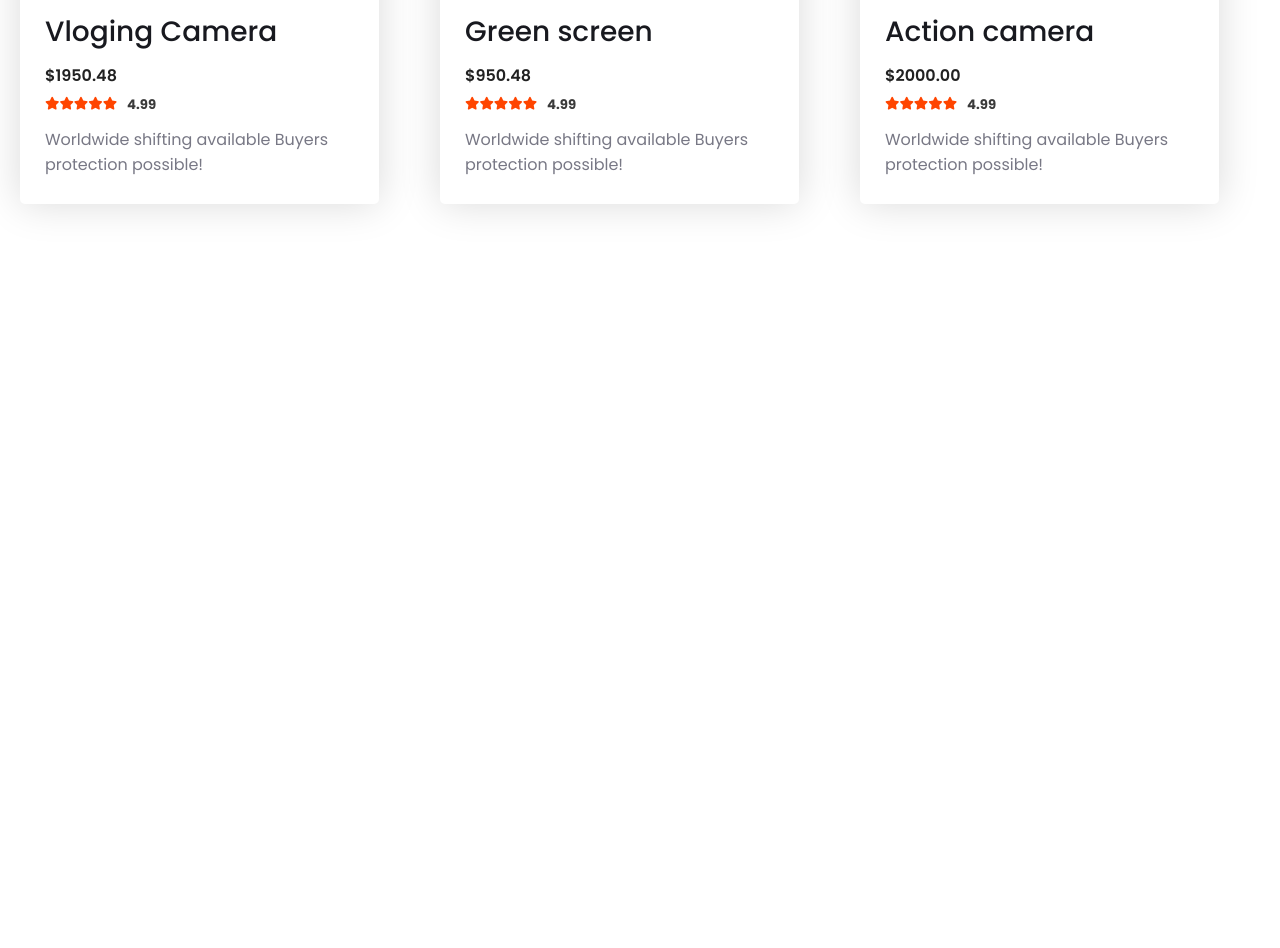
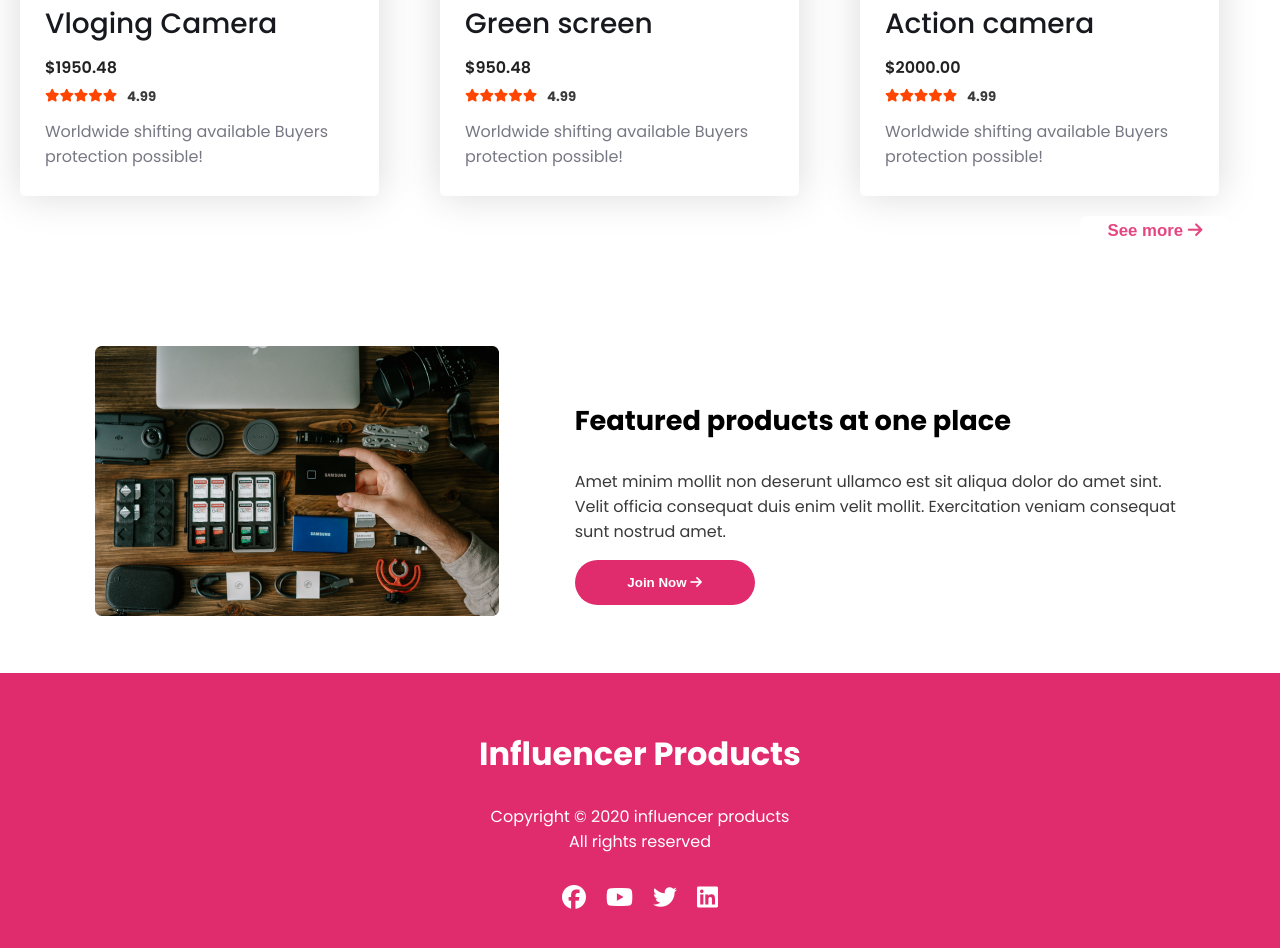
Before and after one commit to Sadman-Sakib56/Influenciar-Gear, a plain HTML site: page index.html in a window 1280 px wide. Shown: the part 2232-3180 px from the top of the page. Before the commit the page ends 2536 px from the top, so only its background shows below. Drawn offline with Linux system fonts and the light colour scheme.

Commit message:
final-commit

```diff
--- a/index.html
+++ b/index.html
@@ -208,14 +208,36 @@
                     </div>
                     <p class="box-description">Worldwide shifting available Buyers protection possible!</p>
                 </div>
+                <button class="btn-see-more">
+                    See more <i class="fa-solid fa-arrow-right"></i>
+                </button>
 
+            </div>
+        </section>
+        <section class="feature-sec">
+            <div class="feature-img">
+                <img src="media/images/gear.png" alt="">
+            </div>
+            <div class="feature-info">
+                <h3 class="feature-title">Featured products at one place</h3>
+                <p class="feature-description dark-1">Amet minim mollit non deserunt ullamco est sit aliqua dolor do
+                    amet sint.
+                    Velit officia consequat duis enim velit mollit. Exercitation veniam consequat sunt nostrud amet.</p>
+                <button class="btn-primary">Join Now <i class="fa-solid fa-arrow-right"></i></button>
             </div>
         </section>
 
     </main>
 
-    <footer>
-
+    <footer class="text-center">
+        <h2 class="footer-title">Influencer Products</h2>
+        <p class="footer-description">Copyright © 2020 influencer products <br>All rights reserved</p>
+        <div class="social-logo">
+            <h2><i class="fa-brands fa-facebook"></i></h2>
+            <h2><i class="fa-brands fa-youtube"></i></h2>
+            <h2><i class="fa-brands fa-twitter"></i></h2>
+            <h2><i class="fa-brands fa-linkedin"></i></h2>
+        </div>
     </footer>
 </body>
 
--- a/styles/style.css
+++ b/styles/style.css
@@ -7,6 +7,10 @@
 }
 
 /* shared styles */
+body {
+
+    margin: 0px;
+}
 
 .dark-1 {
     color: #3A3A3A;
@@ -175,8 +179,54 @@ li>a {
     margin-left: 10px;
 }
 
+.btn-see-more {
+    width: 150px;
+    height: 30px;
+    color: #E02C6DDE;
+    font-size: 1.05rem;
+    font-weight: 700;
+    border: none;
+    border-radius: 7px;
+    background-color: white;
+    position: relative;
+    left: 1060px;
+}
 
+.feature-sec {
+    display: flex;
+    justify-content: space-evenly;
+    align-items: center;
 
+}
+
+.feature-info {
+    width: 610px;
+    height: 224px;
+}
+
+.feature-title {
+    font-size: 1.7rem;
+}
+
+/* footer styles */
+footer {
+    background: #E02C6D;
+    color: white;
+    margin-top: 50px;
+    padding-top: 30px;
+    height: 250px;
+}
+
+.footer-title {
+    font-size: 2rem;
+}
+
+.social-logo {
+    display: flex;
+    justify-content: center;
+    gap: 20px;
+    margin-top: -10px;
+}
 
 
 
@@ -225,4 +275,21 @@ li>a {
         grid-template-columns: repeat(3, 1fr);
     }
 
+    .btn-see-more {
+        position: static;
+        margin-left: 250px;
+    }
+
+    .feature-sec {
+        flex-direction: column;
+    }
+
+    .feature-info {
+        width: 329px;
+        height: 88px;
+    }
+
+    footer {
+        margin-top: 300px;
+    }
 }
```
